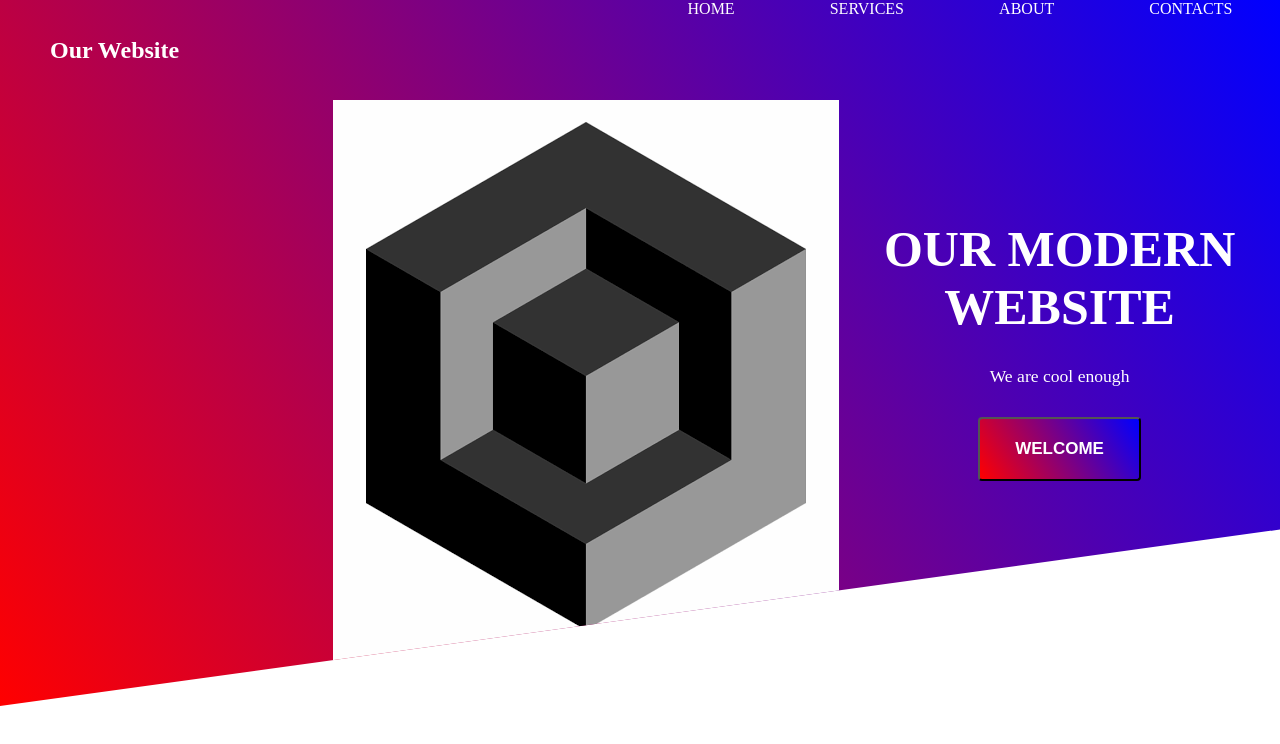
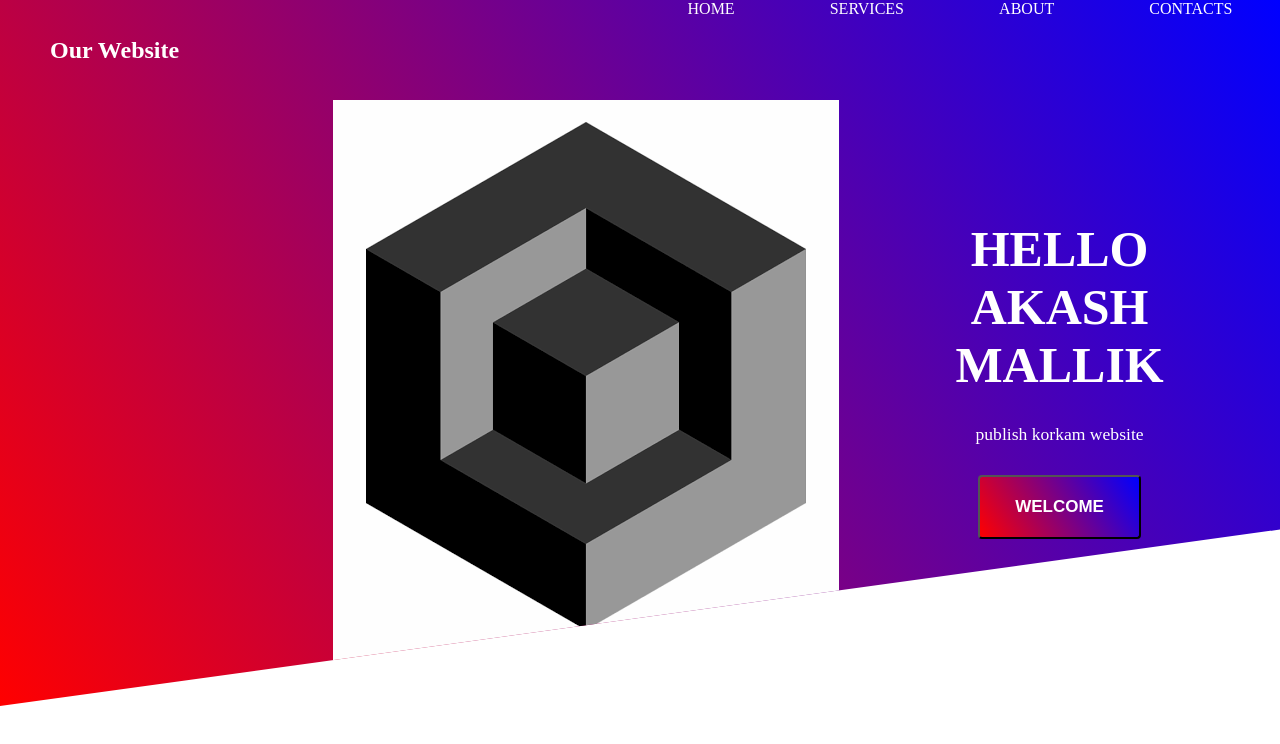
Before and after one commit to Dchqk/kalculas.github.io, a plain HTML site: page index.html in a window 1280 px wide. Drawn offline with Linux system fonts and the light colour scheme.

Commit message:
Update index.html

```diff
--- a/index.html
+++ b/index.html
@@ -27,8 +27,8 @@
 		<div class="leftside"> </div>
 			<img src="images/p3.png">
 		<div class="rightside">
-			<h1>Our Modern Website</h1>
-			<p>We are cool enough</p>
+			<h1>hello Akash mallik</h1>
+			<p>publish korkam website</p>
 			<button>Welcome</button>
 		</div>
 
```
